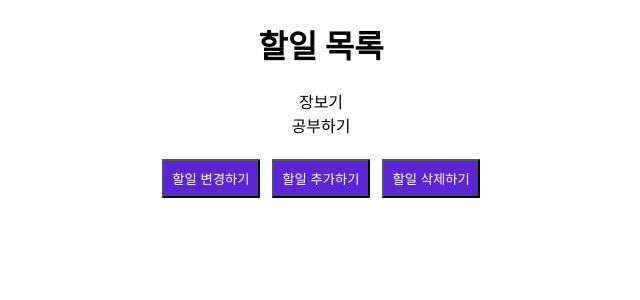
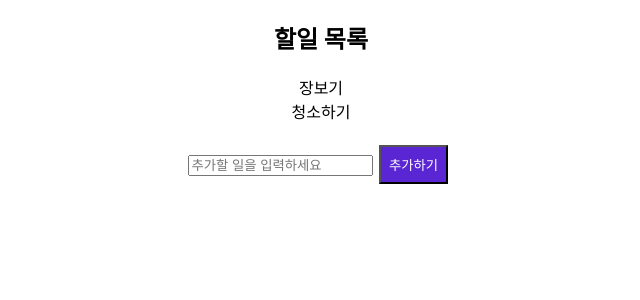
Before and after one commit to codefaring/To-do-list, a React (Create React App) app: page / in a window 1280 px wide. Shown: the top 300 px of the page, without its empty margins (319-959 px from the left). Built offline with nearby package versions, Linux system fonts and the light colour scheme; the HTML template or start-up script is replaced by a standard one.

Commit message:
input test but error should be fixed

```diff
--- /dev/null
+++ b/src/AddInput/AddInput.jsx
@@ -0,0 +1,21 @@
+import React, { useState } from 'react';
+
+export default function AddInput({ onAdd }) {
+  const [add, setAdd] = useState('');
+  const handleChange = (e) => setAdd(e.target.value);
+  const handleSubmit = (e) => {
+    e.prevenDefault();
+    onAdd({ id: '', text: add, status: 'active' });
+  };
+  return (
+    <form onSubmit={handleSubmit}>
+      <input
+        type='text'
+        placeholder='추가할 일을 입력하세요'
+        value={add}
+        onChange={handleChange}
+      />
+      <button>추가하기</button>
+    </form>
+  );
+}
--- a/src/App.css
+++ b/src/App.css
@@ -1,4 +1,4 @@
-.text {
+.main {
   text-align: center;
 }
 
--- a/src/App.js
+++ b/src/App.js
@@ -1,39 +1,11 @@
-import React, { useState } from 'react';
+import React from 'react';
 import './App.css';
+import TodoList from './components/TodoList/TodoList';
 
 export default function App() {
-  const [lists, setlists] = useState(['장보기', '공부하기']);
   return (
-    <div className='text'>
-      <h1>할일 목록</h1>
-      <ul>
-        {lists.map((list) => (
-          <li>{list}</li>
-        ))}
-      </ul>
-      <button
-        onClick={() => {
-          const todo = prompt('변경할 할일 목록을 입력하세요');
-          setlists(
-            lists.map((list) => {
-              if (list === todo) {
-              }
-              return list;
-            })
-          );
-        }}
-      >
-        할일 변경하기
-      </button>
-      <button
-        onClick={() => {
-          const addTodo = prompt('추가하고 싶은 할일은 무엇인가요?');
-          setlists((lists) => [...lists, addTodo]);
-        }}
-      >
-        할일 추가하기
-      </button>
-      <button>할일 삭제하기</button>
+    <div className='main'>
+      <TodoList />
     </div>
   );
 }
--- /dev/null
+++ b/src/components/TodoList/TodoList.jsx
@@ -0,0 +1,23 @@
+import React, { useState } from 'react';
+import AddInput from '../../AddInput/AddInput';
+
+export default function TodoList() {
+  const [lists, setLists] = useState([
+    { id: '1', text: '장보기', status: 'active' },
+    { id: '2', text: '청소하기', status: 'active' },
+  ]);
+  const handleAdd = (todo) => {
+    console.log(todo);
+  };
+  return (
+    <section>
+      <h1>할일 목록</h1>
+      <ul>
+        {lists.map((list) => (
+          <li key={list.id}>{list.text}</li>
+        ))}
+      </ul>
+      <AddInput onAdd={handleAdd} />
+    </section>
+  );
+}
```
